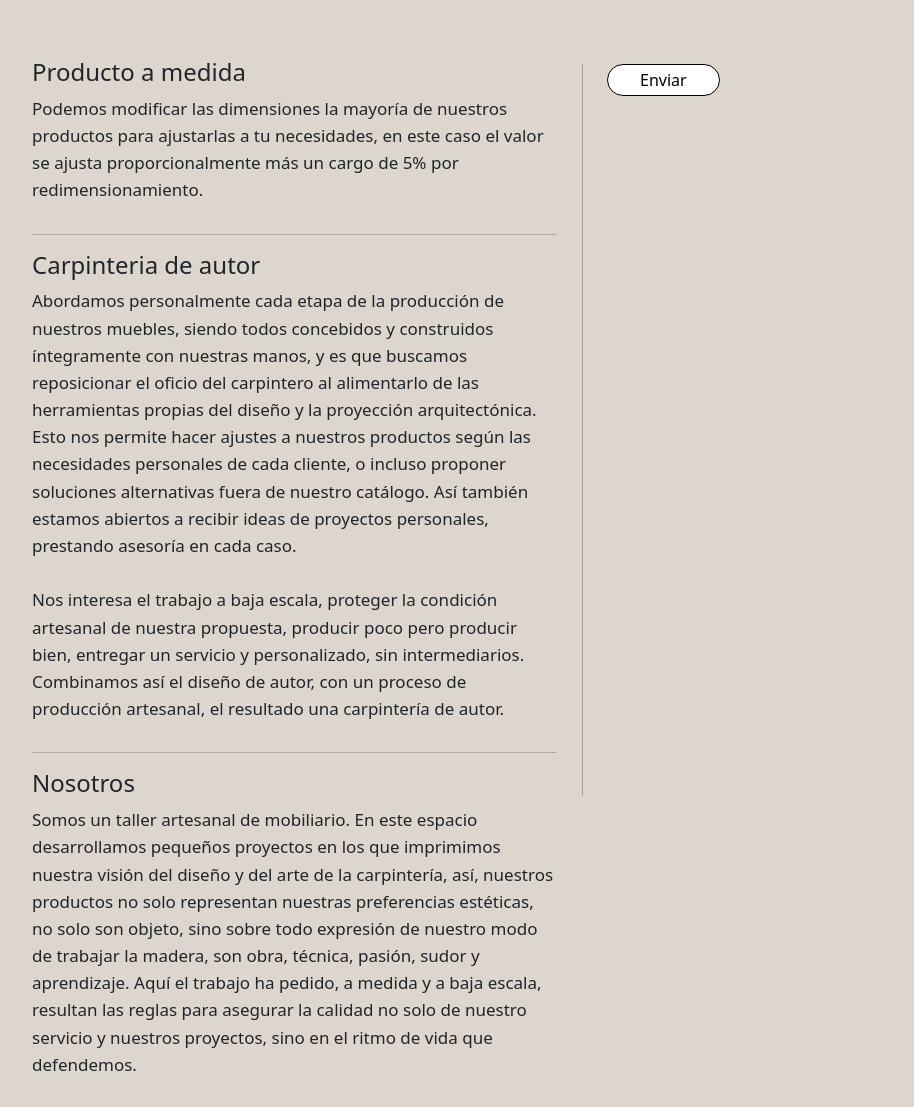
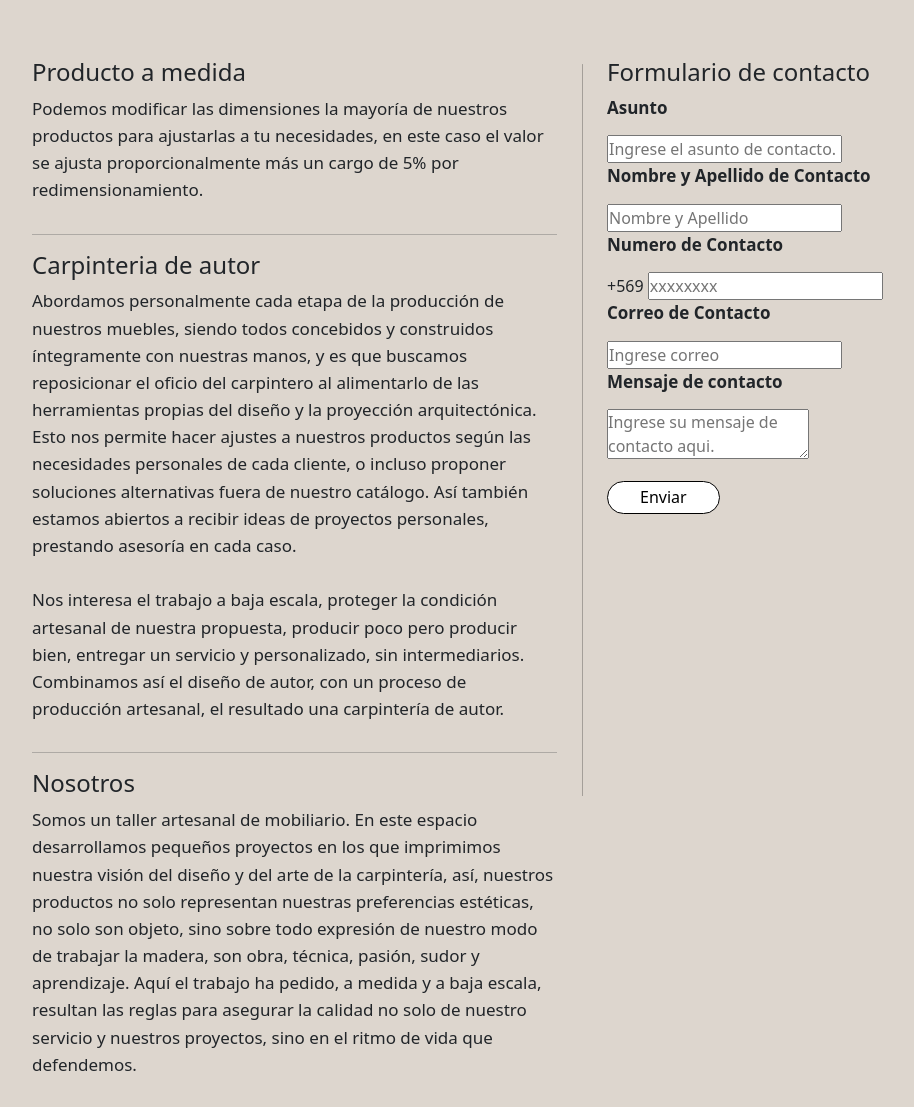
Before and after one commit to MrMonkey09/TiendaMuebles, a Django app: page /contactanos/ in a window 1280 px wide. Shown: the part 242-1349 px from the top of the page, without its empty margins (58-972 px from the left). Run offline with Django 4.2, Linux system fonts and the light colour scheme.

Commit message:
Actualizacion

```diff
--- a/TiendaMuebles/templates/contactanos/contactanos.html
+++ b/TiendaMuebles/templates/contactanos/contactanos.html
@@ -69,9 +69,72 @@
       <form action="" id="formulario-contactanos" method="post"
         style="display:flex;flex-flow: column nowrap;justify-content: flex-start;align-items: flex-start;">
         {% csrf_token %}
-        {{form}}
-        <button type="submit" id="btnContactanosForm"
-          style="border:1px solid black;padding:0.2em 2em;background-color:white;border-radius:2em;margin-top:1em">Enviar</button>
+        <h4>Formulario de contacto</h4>
+        <div class="solicitud-diseños">
+          <div>
+            <a>Asunto</a>
+            <input
+              type="text"
+              name="asunto"
+              placeholder="Ingrese el asunto de contacto."
+              class="campo"
+            />
+          </div>
+
+          <div>
+            <a>Nombre y Apellido de Contacto</a>
+            <input
+              type="text"
+              name="nombre"
+              placeholder="Nombre y Apellido"
+              class="campo"
+            />
+          </div>
+
+          <div>
+            <a>Numero de Contacto</a>
+            <label for="numeroContacto">+569</label>
+            <input
+              type="number"
+              name="numeroContacto"
+              placeholder="xxxxxxxx"
+              class="campo"
+            />
+          </div>
+
+          <div>
+            <a>Correo de Contacto</a>
+            <input
+              type="email"
+              name="correo"
+              placeholder="Ingrese correo "
+              class="campo"
+            />
+          </div>
+
+          <div>
+            <a>Mensaje de contacto</a>
+            <textarea
+              name="descripcion"
+              placeholder="Ingrese su mensaje de contacto aqui."
+            ></textarea>
+          <div>
+            <button
+              type="submit"
+              id="btnContactanosForm"
+              style="
+                border: 1px solid black;
+                padding: 0.2em 2em;
+                background-color: white;
+                border-radius: 2em;
+                margin-top: 1em;
+              "
+            >
+              Enviar
+            </button>
+          </div>
+          <br />
+        </div>
       </form>
   </main>
   <footer>
```
Also changed, not shown: TiendaMuebles/templates/solicitudDiseños/solicitudDiseños.html (+99 -38 lines).
